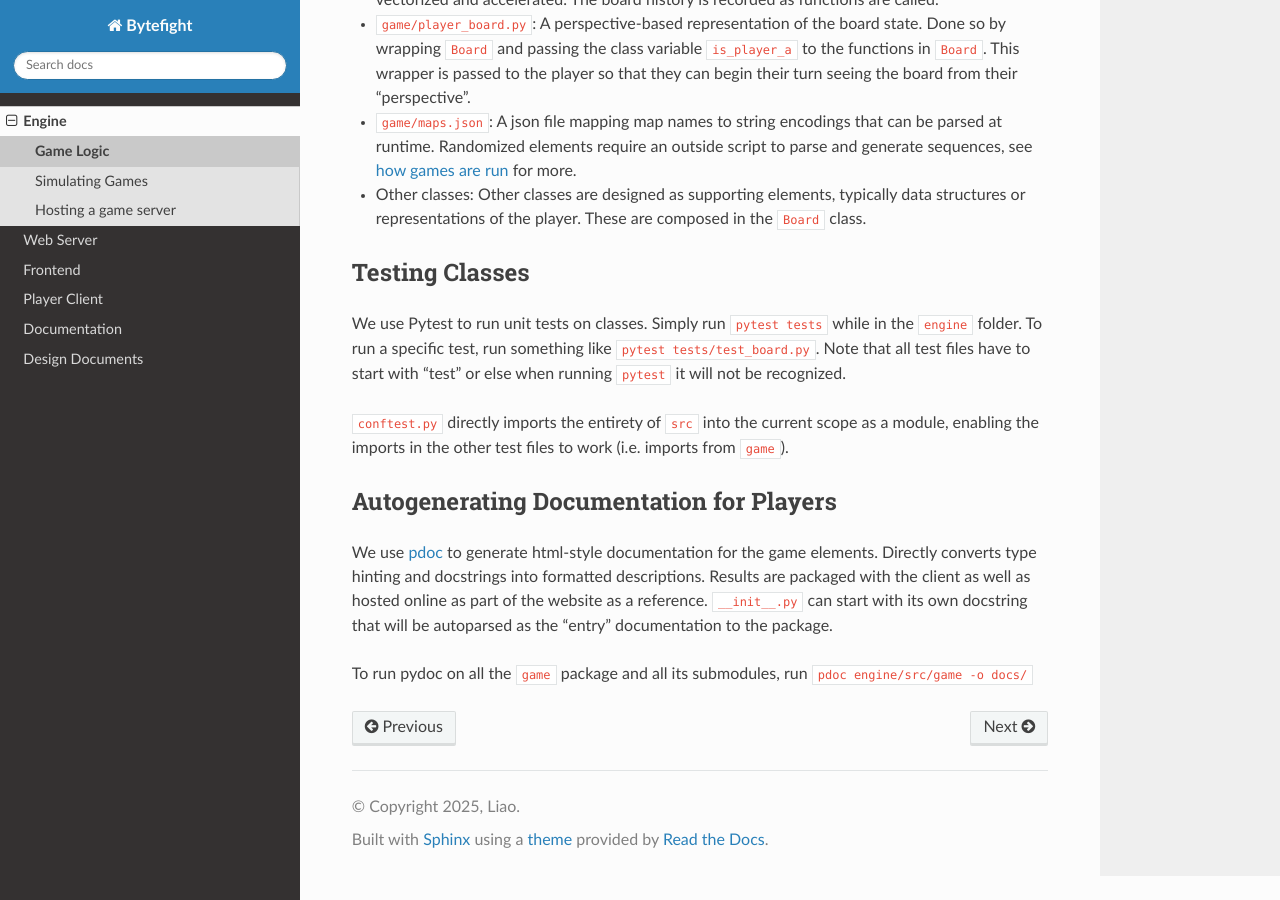
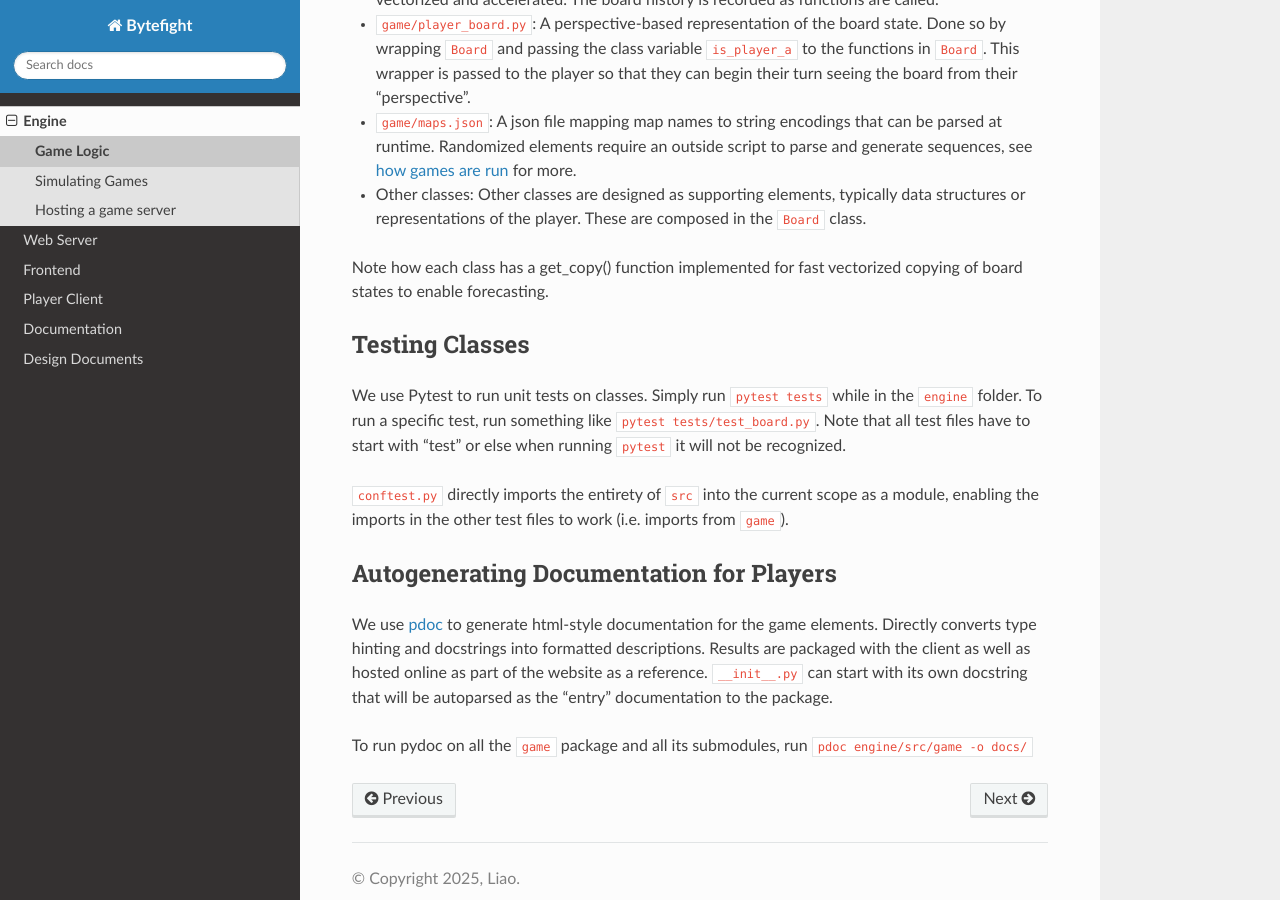
Before and after one commit to ByteFight-GT/documentation, a Sphinx documentation site: the page built from docs/source/engine/classes.rst, in a window 1280 px wide and 900 px high, scrolled down 814 px. Built offline with Sphinx 7.4.7 and the Read the Docs theme 3.1.0, drawn with Linux system fonts in a browser that asks for light colours.

Commit message:
fix list

```diff
--- a/docs/source/engine/classes.rst
+++ b/docs/source/engine/classes.rst
@@ -31,6 +31,7 @@ Game Definition
 - ``game/maps.json``: A json file mapping map names to string encodings that can be parsed at runtime. Randomized elements require an outside script to parse and generate sequences, see :ref:`how games are run<simulating-games>` for more.
 - Other classes: Other classes are designed as supporting elements, typically data structures or representations of the player. These are composed in the  ``Board`` class.
 
+Note how each class has a get_copy() function implemented for fast vectorized copying of board states to enable forecasting.
 
 Testing Classes
 ---------------
--- a/docs/source/engine/hosting.rst
+++ b/docs/source/engine/hosting.rst
@@ -9,6 +9,7 @@ Code for hosting is specified in the ``server.py`` file, along with the ``Docker
 Connecting with the Web Server
 ------------------------------
 In order to make the game server capable of taking requests, it has to connect to two elements
+
 1. An online queue (we use RabbitMQ hosted on `CloudAMQP <https://www.cloudamqp.com/>`_), which allows the game server to listen for match requests, and
 2. An online storage (currently using `Google Cloud Platform <https://console.cloud.google.com/>`_), but future migration will move this onto self-hosted servers), from which user submissions are downloaded.
 
```
